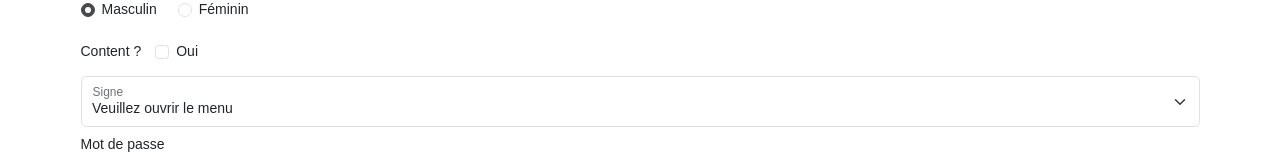
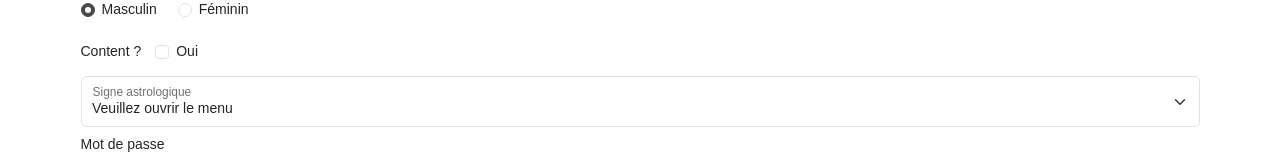
Before and after one commit to Cassius269/react-js-learn-react-hook-form, a React (Vite) app: page / in a window 1280 px wide. Shown: the part 332-492 px from the top of the page. Built offline with nearby package versions, Linux system fonts and the light colour scheme.

Commit message:
ajout validation de la sélection du signe astro

```diff
--- a/src/components/UserForm.jsx
+++ b/src/components/UserForm.jsx
@@ -25,6 +25,9 @@ function UserForm() {
       .number()
       .typeError("Veuillez entrer un nombre")
       .min(18, "Doit être majeur"),
+    other: yup.object({
+      sign: yup.string().required("Champs obligatoire"),
+    }),
     password: yup
       .string()
       .required("Le mot de passe est obligatoire")
@@ -52,10 +55,10 @@ function UserForm() {
       firstname: "",
       lastname: "",
       gender: "man",
-    },
-    other: {
-      sign: "",
-      happy: false,
+      other: {
+        sign: "",
+        happy: false,
+      },
     },
     resolver: yupResolver(yupSchema),
     mode: "onSubmit", // validation des données entrantes à la soumission du formulaire
@@ -163,7 +166,10 @@ function UserForm() {
             <option value="verseau">Verseau</option>
             <option value="lion">Lion</option>
           </select>
-          <label htmlFor="floatingSelectDisabled">Signe</label>
+          <label htmlFor="sign">Signe astrologique</label>
+          {errors?.other?.sign && (
+            <p className="text-danger">{errors.other.sign.message}</p>
+          )}
         </div>
         <div className="mt-2">
           <label className="form-label" htmlFor="password">
```
